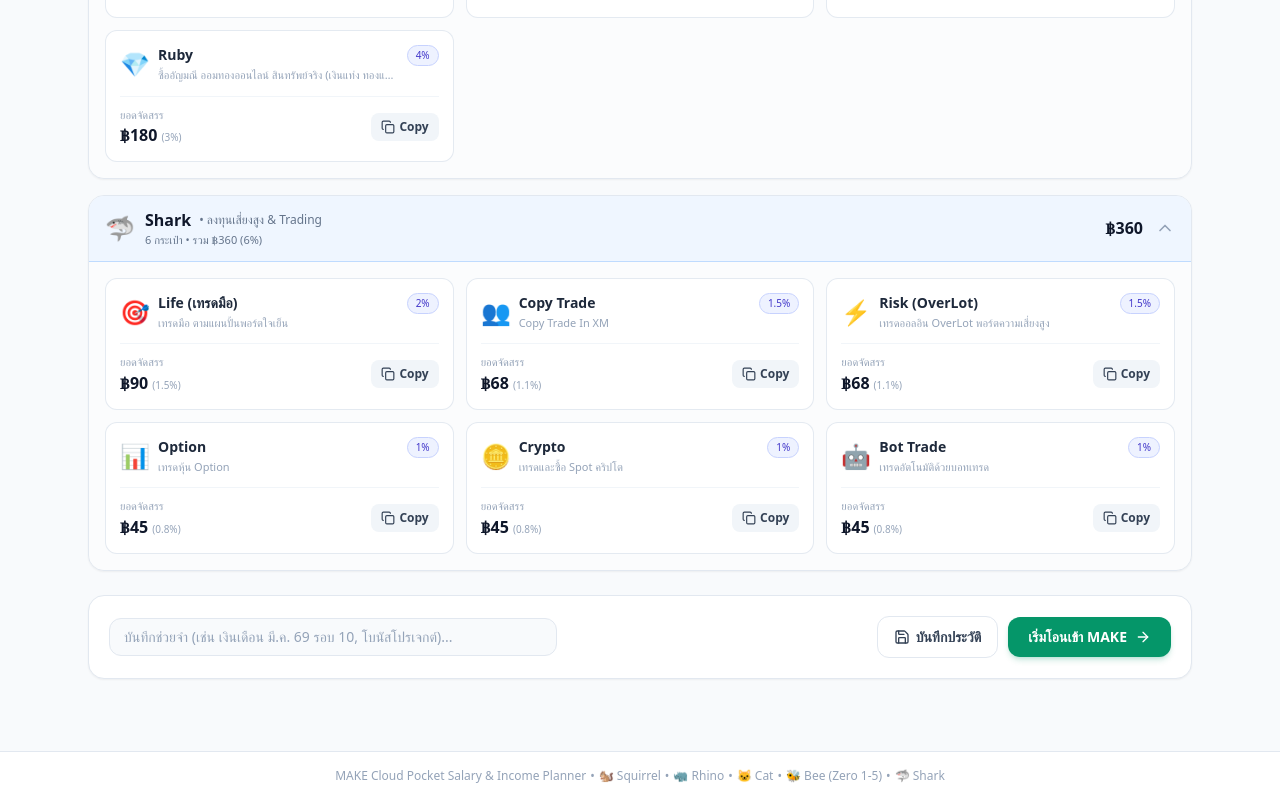
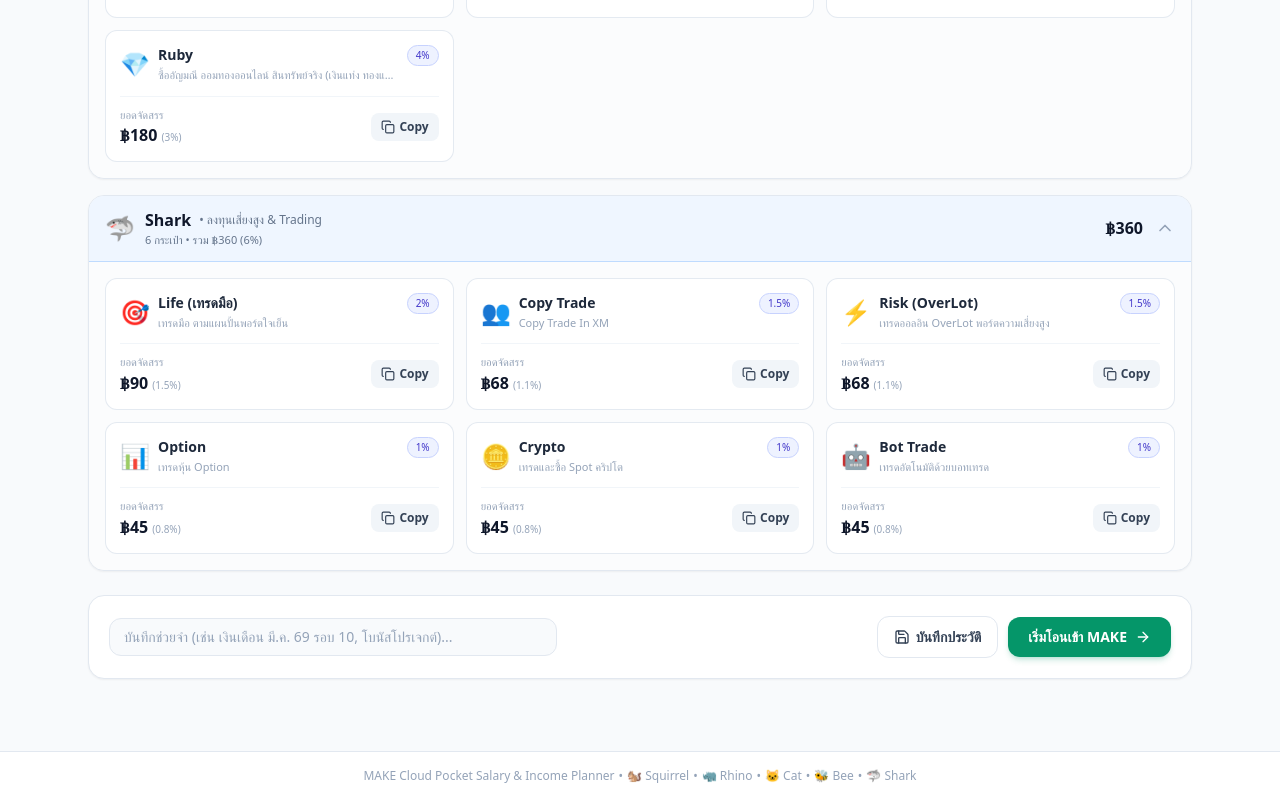
Before and after one commit to snoopy1989doo-source/make-pocket-planner, a React (Vite) app: page / in a window 1280 px wide. Shown: the part 1939-2739 px from the top of the page. Built offline with nearby package versions, Linux system fonts and the light colour scheme.

Commit message:
Update footer text to Bee

```diff
--- a/src/App.jsx
+++ b/src/App.jsx
@@ -137,7 +137,7 @@ export default function App() {
           <span>•</span>
           <span>🐱 Cat</span>
           <span>•</span>
-          <span>🐝 Bee (Zero 1-5)</span>
+          <span>🐝 Bee</span>
           <span>•</span>
           <span>🦈 Shark</span>
         </p>
```
